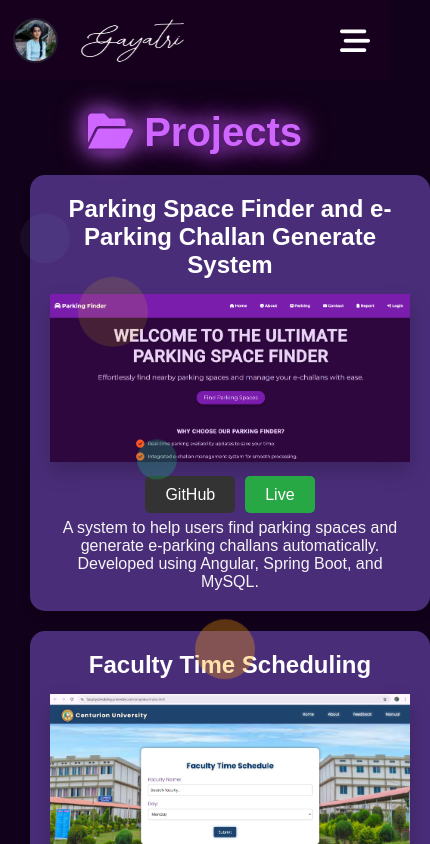
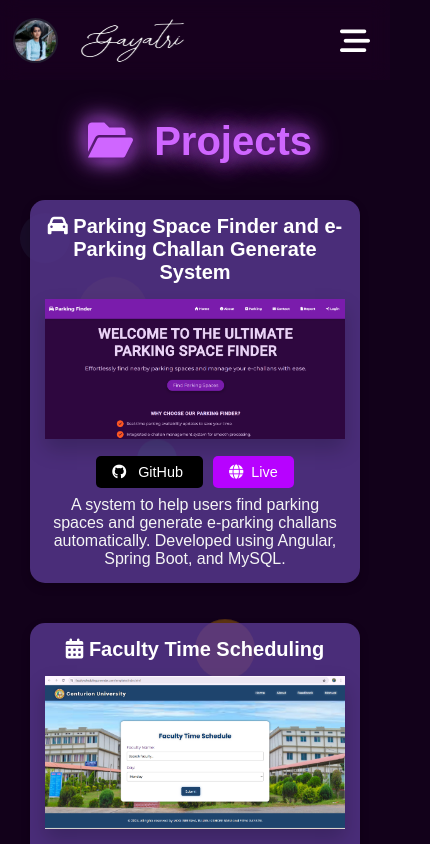
Before and after one commit to GayatriPisya/portfolio, an Angular app: page /projects in a window 390 px wide. Shown: the top 844 px of the page, 430 px wide, since content can reach past the window. Built offline with nearby package versions, Linux system fonts and the light colour scheme.

Commit message:
updated projects section

```diff
--- a/src/app/about/about.component.css
+++ b/src/app/about/about.component.css
@@ -28,7 +28,6 @@ h1 {
   height: auto;
   border-radius: 20%;
   border: solid 4px #000000dd;
-
   z-index: 1;
   margin: 20px;
 }
--- a/src/app/projects/projects.component.css
+++ b/src/app/projects/projects.component.css
@@ -8,7 +8,7 @@
   h1 {
     text-align: center;
     font-size: 2.5rem;
-    margin-bottom: 20px;
+    margin-bottom: 30px;
     font-weight: 700;
     color: #cf66ff;
     text-shadow: 0 0 10px #390651, 0 0 20px #cf66ff, 0 0 30px #cf66ffe3;
@@ -29,6 +29,7 @@
     box-shadow: 0 4px 10px rgba(0, 0, 0, 0.2);
     transition: transform 0.3s ease, box-shadow 0.3s ease;
     text-align: center;
+    z-index: 1;
   }
 
   .project-card:hover {
@@ -69,15 +70,67 @@
   }
 
   .btn-github {
-    background-color: #333;
+    background-color: #000000;
     color: #fff;
   }
 
   .btn-live {
-    background-color: #28a745;
+    background-color: #b702ff;
     color: #fff;
   }
+  .btn-github:hover {
+    background-color: #00000091; /* Darker background */
+    transform: scale(1.05); /* Slightly enlarge the button */
+    color: #f5f5f5; /* Change text color */
+    box-shadow: 0 0 10px rgba(255, 255, 255, 0.8), 0 0 20px rgba(25, 22, 22, 0.6); /* Glow effect */
+}
 
-  .btn:hover {
-    opacity: 0.8;
+.btn-live:hover {
+    background-color: #9900e694; /* Slightly darker purple */
+    transform: scale(1.05); /* Slightly enlarge the button */
+    color: #f5f5f5; /* Change text color */
+    box-shadow: 0 0 10px rgba(255, 255, 255, 0.8), 0 0 20px rgba(184, 135, 219, 0.6); /* Glow effect */
+}
+
+.btn i {
+  margin-right: 8px;
+}
+
+.btn-github i {
+  color: #fff;
+}
+
+.btn-live i {
+  color: #fff;
+}
+
+/* Icon styling for the Projects heading */
+h1 i {
+  margin: 10px;
+  color: #cf66ff;
+}
+
+  /* Responsive Design for Mobile */
+@media (max-width: 768px) {
+  .project-card {
+      padding: 15px;
+      margin-bottom: 20px;
   }
+
+  .projects-container {
+      grid-template-columns: 1fr;
+  }
+
+  .project-card h3 {
+      font-size: 1.25rem;
+  }
+
+  .project-image {
+      max-width: 100%;
+  }
+
+  .btn {
+    padding: 8px 16px;
+    font-size: 0.9rem;
+}
+}
--- a/src/app/projects/projects.component.html
+++ b/src/app/projects/projects.component.html
@@ -5,80 +5,105 @@
 
     <!-- Project 1 -->
     <div class="project-card">
-        <h3>Parking Space Finder and e-Parking Challan Generate System</h3>
+      <h3><i class="fas fa-car"></i> Parking Space Finder and e-Parking Challan Generate System</h3>
       <div class="project-image-container">
         <img src="/parkingSpaceFinder.png" alt="Parking Space Finder" class="project-image">
       </div>
       <div class="button-group">
-          <a href="https://github.com/KishoreBabu7/parking-finder-app" target="_blank" class="btn btn-github">GitHub</a>
-          <a href="https://parking-finder-app.vercel.app/home" target="_blank" class="btn btn-live">Live</a>
+        <a href="https://github.com/KishoreBabu7/parking-finder-app" target="_blank" class="btn btn-github">
+          <i class="fab fa-github"></i> GitHub
+        </a>
+        <a href="https://parking-finder-app.vercel.app/home" target="_blank" class="btn btn-live">
+          <i class="fas fa-globe"></i>Live
+        </a>
       </div>
       <p>A system to help users find parking spaces and generate e-parking challans automatically. Developed using Angular, Spring Boot, and MySQL.</p>
     </div>
 
     <!-- Project 2 -->
     <div class="project-card">
-        <h3>Faculty Time Scheduling</h3>
+      <h3><i class="fas fa-calendar-alt"></i> Faculty Time Scheduling</h3>
       <div class="project-image-container">
         <img src="/Faculty scheduling.png" alt="Faculty Time Scheduling" class="project-image">
       </div>
       <div class="button-group">
-          <a href="https://github.com/GayatriPisya/FacultyScheduling"  class="btn btn-github">GitHub</a>
-          <a href="https://live-faculty-time-scheduling.com" target="_blank" class="btn btn-live">Live</a>
+        <a href="https://github.com/GayatriPisya/FacultyScheduling" class="btn btn-github">
+          <i class="fab fa-github"></i> GitHub
+        </a>
+        <a href="https://live-faculty-time-scheduling.com" target="_blank" class="btn btn-live">
+          <i class="fas fa-globe"></i>Live
+        </a>
       </div>
-        <p>An application designed to schedule and manage faculty time, providing easy access to timetables and schedules. Developed using Java and MySQL.</p>
+      <p>An application designed to schedule and manage faculty time, providing easy access to timetables and schedules. Developed using Html,Css, Python, Flask and MySQL.</p>
     </div>
 
     <!-- Project 3 -->
     <div class="project-card">
-        <h3>Weather Web App</h3>
+      <h3><i class="fas fa-cloud-sun"></i> Weather Web App</h3>
       <div class="project-image-container">
         <img src="/weatherapp.png" alt="Weather Web App" class="project-image">
       </div>
       <div class="button-group">
-          <a href="https://github.com/GayatriPisya/weather_app" target="_blank" class="btn btn-github">GitHub</a>
-          <a href="https://weatherforcast-gamma-puce.vercel.app/" target="_blank" class="btn btn-live">Live</a>
+        <a href="https://github.com/GayatriPisya/weather_app" target="_blank" class="btn btn-github">
+          <i class="fab fa-github"></i> GitHub
+        </a>
+        <a href="https://weatherforcast-gamma-puce.vercel.app/" target="_blank" class="btn btn-live">
+          <i class="fas fa-globe"></i>Live
+        </a>
       </div>
-        <p>A web application to display real-time weather data using public APIs. Developed using Angular and Bootstrap.</p>
+      <p>A web application to display real-time weather data using public APIs. Developed using Html, Css and JavaScript.</p>
     </div>
 
     <!-- Project 4 -->
     <div class="project-card">
-        <h3>To-Do List Web App</h3>
+      <h3><i class="fas fa-list-alt"></i> To-Do List Web App</h3>
       <div class="project-image-container">
         <img src="/to do list.png" alt="To-Do List Web App" class="project-image">
       </div>
       <div class="button-group">
-          <a href="https://github.com/GayatriPisya/to-do-list-app" target="_blank" class="btn btn-github">GitHub</a>
-          <a href="https://todolistapp-snowy.vercel.app/" target="_blank" class="btn btn-live">Live</a>
+        <a href="https://github.com/GayatriPisya/to-do-list-app" target="_blank" class="btn btn-github">
+          <i class="fab fa-github"></i> GitHub
+        </a>
+        <a href="https://todolistapp-snowy.vercel.app/" target="_blank" class="btn btn-live">
+          <i class="fas fa-globe"></i>Live
+        </a>
       </div>
-        <p>A simple application to manage tasks effectively, allowing users to create, edit, and delete tasks. Developed using Angular and Firebase.</p>
+      <p>A simple application to manage tasks effectively, allowing users to create, edit, and delete tasks. Developed using Html, Css and JavaScript.</p>
     </div>
 
     <!-- Project 5 -->
     <div class="project-card">
-        <h3>Calculator</h3>
+      <h3><i class="fas fa-calculator"></i> Calculator</h3>
       <div class="project-image-container">
         <img src="/Calculator.png" alt="Calculator" class="project-image">
       </div>
       <div class="button-group">
-          <a href="https://github.com/GayatriPisya/Simple-Calculator" target="_blank" class="btn btn-github">GitHub</a>
-          <a href="https://calculator-azure-chi.vercel.app/" target="_blank" class="btn btn-live">Live</a>
+        <a href="https://github.com/GayatriPisya/Simple-Calculator" target="_blank" class="btn btn-github">
+          <i class="fab fa-github"></i> GitHub
+        </a>
+        <a href="https://calculator-azure-chi.vercel.app/" target="_blank" class="btn btn-live">
+          <i class="fas fa-globe"></i>Live
+        </a>
       </div>
       <p>An online calculator to perform basic arithmetic operations with a user-friendly interface. Developed using HTML, CSS, and JavaScript.</p>
     </div>
 
     <!-- Project 6 -->
     <div class="project-card">
-        <h3>Stopwatch</h3>
+      <h3><i class="fas fa-stopwatch"></i> Stopwatch</h3>
       <div class="project-image-container">
         <img src="/stopWatch.png" alt="Stopwatch" class="project-image">
       </div>
       <div class="button-group">
-          <a href="https://github.com/GayatriPisya/stop_watch" target="_blank" class="btn btn-github">GitHub</a>
-          <a href="https://stopwatch-pink-sigma.vercel.app/" target="_blank" class="btn btn-live">Live</a>
+        <a href="https://github.com/GayatriPisya/stop_watch" target="_blank" class="btn btn-github">
+          <i class="fab fa-github"></i> GitHub
+        </a>
+        <a href="https://stopwatch-pink-sigma.vercel.app/" target="_blank" class="btn btn-live">
+          <i class="fas fa-globe"></i>Live
+        </a>
       </div>
-        <p>A simple stopwatch application with start, stop, and reset functionalities. Developed using JavaScript and CSS.</p>
+      <p>A simple stopwatch application with start, stop, and reset functionalities. Developed using Html ,JavaScript and CSS.</p>
+    </div>
+
   </div>
 </div>
-  </div>
```
Lines whose indentation alone changed are shown as unchanged.
